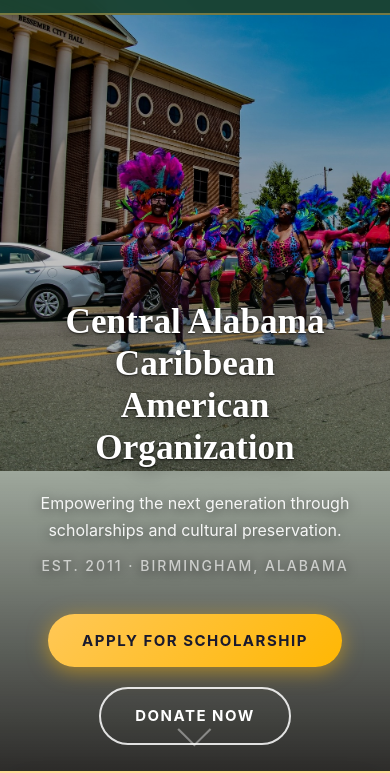
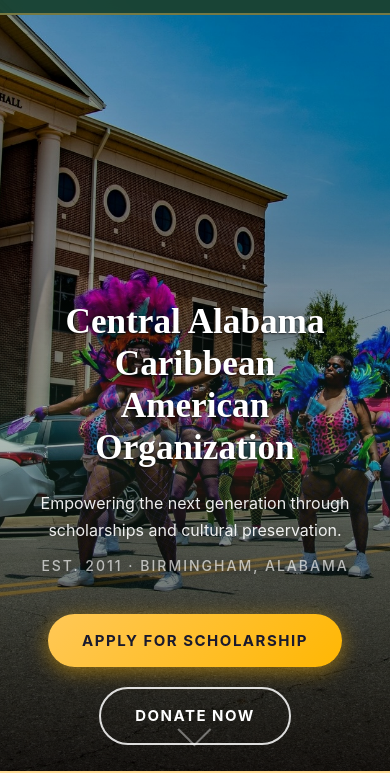
Before and after one commit to MattClarke246/CACAO-Webpage, a website: page index.html in a window 390 px wide. Shown: the part 73-846 px from the top of the page. Drawn offline with Linux system fonts and the light colour scheme; a web font is replaced by a local one.

Commit message:
Fix hero image responsiveness for mobile and tablet

```diff
--- a/style.css
+++ b/style.css
@@ -504,6 +504,7 @@
     position: relative;
     width: 100%;
     height: 100vh;
+    height: 100svh;
     min-height: 650px;
     background-image: url('assets/images/hero-carnival-new.jpg');
     background-size: cover;
@@ -1622,8 +1623,7 @@
     .about-grid { grid-template-columns: 1fr; gap: 40px; }
     .board-grid { grid-template-columns: repeat(auto-fill, minmax(200px, 1fr)); }
     .hero {
-        background-size: 130% auto, cover;
-        background-position: center top, center 36%;
+        background-position: center 36%;
     }
 }
 
@@ -1708,8 +1708,7 @@
 @media (max-width: 600px) {
     .hero {
         min-height: 600px;
-        background-size: 190% auto, cover;
-        background-position: center top, center 44%;
+        background-position: center 44%;
     }
     .hero-actions { flex-direction: column; align-items: center; }
     .scholarship-actions { flex-direction: column; align-items: center; }
```
